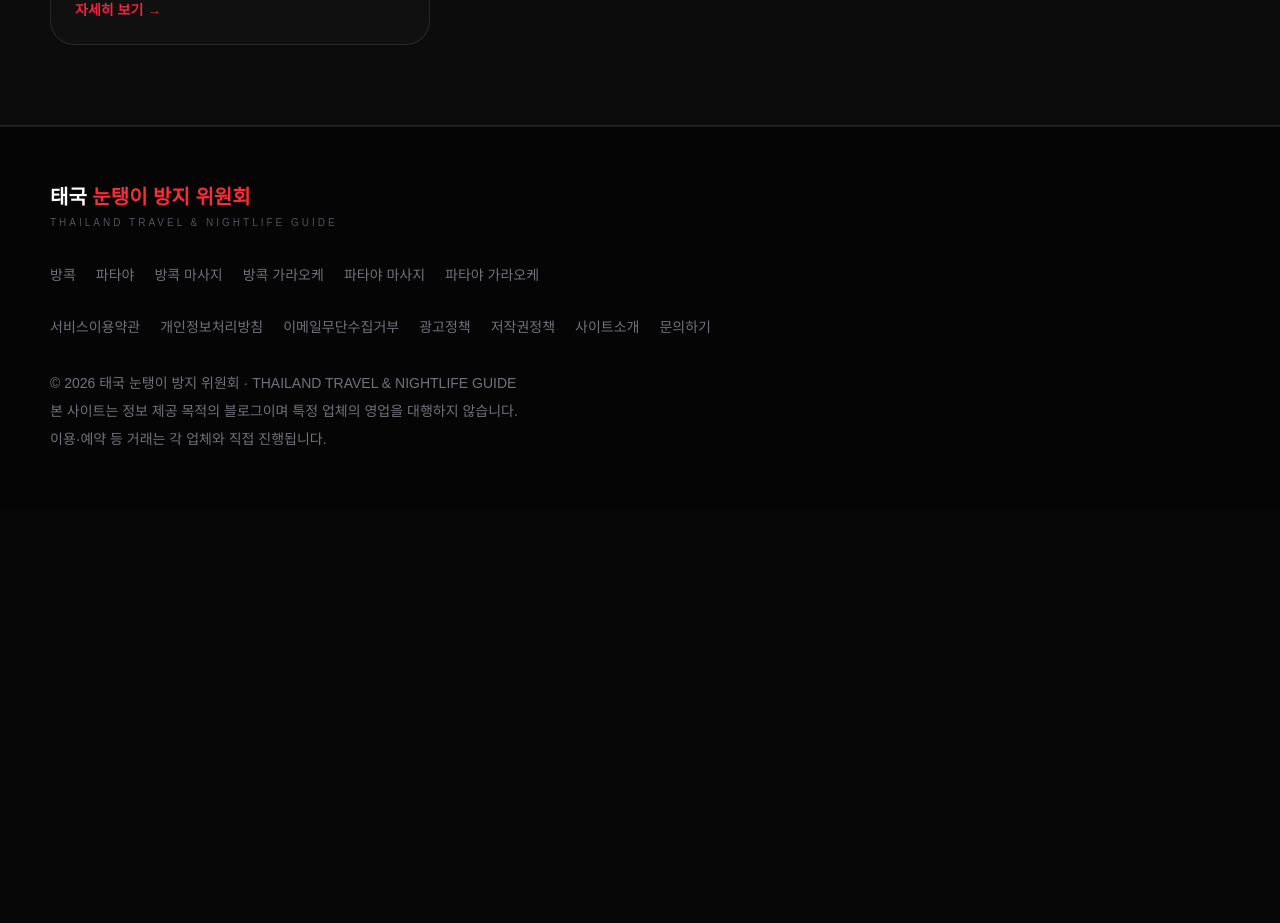
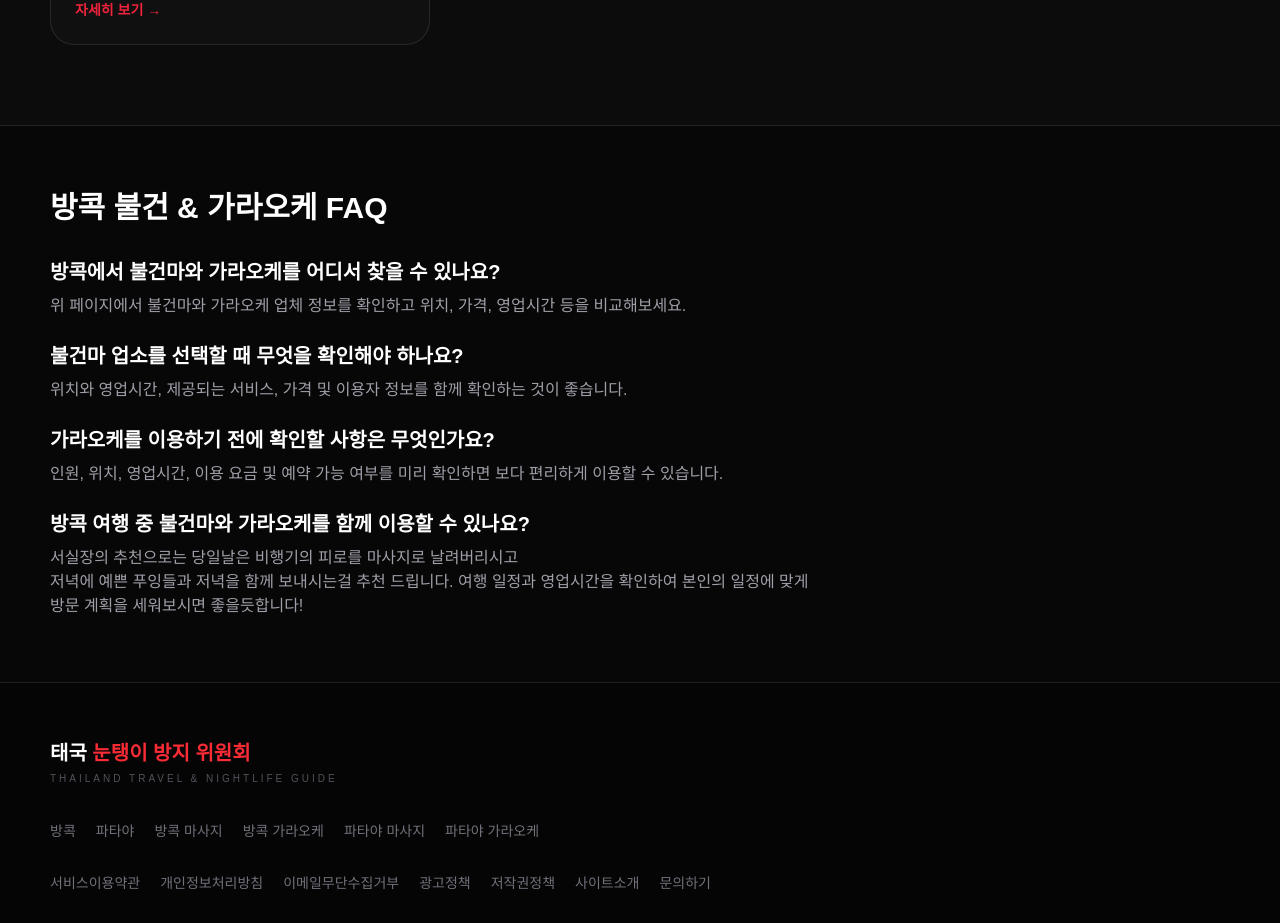
Before and after one commit to vietnam-nightlife/thailand-nightlife, a Next.js app: page /bangkok in a window 1280 px wide. Shown: the part 1860-2783 px from the top of the page. Before the commit the page ends 2369 px from the top, so only its background shows below. Built offline with nearby package versions, Linux system fonts and the light colour scheme.

Commit message:
Revise city page description and add FAQ section
Updated the description to include '불건마' alongside '가라오케' and added a new FAQ section addressing various inquiries related to both services.

```diff
--- a/app/[city]/page.tsx
+++ b/app/[city]/page.tsx
@@ -25,7 +25,7 @@ export async function generateMetadata({
 
   return {
     title: `${city.name} 유흥 가이드 | 태국 눈탱이 방지 위원회`,
-    description: `${city.name} 마사지와 가라오케 정보를 확인하고 가격, 위치, 영업시간 등 여행에 필요한 정보를 비교해보세요.`,
+    description: `${city.name} 불건마와 가라오케 정보를 확인하고 가격, 위치, 영업시간 등 여행에 필요한 정보를 비교해보세요.`,
   };
 }
 export default async function CityPage({ params }: { params: Promise<{ city: string }> }) {
@@ -73,6 +73,58 @@ export default async function CityPage({ params }: { params: Promise<{ city: str
           </div>
         </div>
       </section>
+              <section className="container py-16">
+          <div className="max-w-3xl">
+            <h2 className="text-3xl font-bold">
+              {city.name} 불건 & 가라오케 FAQ
+            </h2>
+
+            <div className="mt-8 space-y-6">
+              <div>
+                <h3 className="text-xl font-semibold">
+                  {city.name}에서 불건마와 가라오케를 어디서 찾을 수 있나요?
+                </h3>
+                <p className="mt-2 text-zinc-400">
+                  위 페이지에서 불건마와 가라오케 업체 정보를 확인하고
+                  위치, 가격, 영업시간 등을 비교해보세요.
+                </p>
+              </div>
+
+              <div>
+                <h3 className="text-xl font-semibold">
+                  불건마 업소를 선택할 때 무엇을 확인해야 하나요?
+                </h3>
+                <p className="mt-2 text-zinc-400">
+                  위치와 영업시간, 제공되는 서비스, 가격 및 이용자 정보를
+                  함께 확인하는 것이 좋습니다.
+                </p>
+              </div>
+
+              <div>
+                <h3 className="text-xl font-semibold">
+                  가라오케를 이용하기 전에 확인할 사항은 무엇인가요?
+                </h3>
+                <p className="mt-2 text-zinc-400">
+                  인원, 위치, 영업시간, 이용 요금 및 예약 가능 여부를 미리
+                  확인하면 보다 편리하게 이용할 수 있습니다.
+                </p>
+              </div>
+
+              <div>
+                <h3 className="text-xl font-semibold">
+                  {city.name} 여행 중 불건마와 가라오케를 함께 이용할 수 있나요?
+                </h3>
+                <p className="mt-2 text-zinc-400">
+                  서실장의 추천으로는 당일날은 비행기의 피로를 마사지로 날려버리시고
+                  <br />
+                  저녁에 예쁜 푸잉들과 저녁을 함께 보내시는걸 추천 드립니다.
+                  여행 일정과 영업시간을 확인하여 본인의 일정에 맞게
+                  방문 계획을 세워보시면 좋을듯합니다!
+                </p>
+              </div>
+            </div>
+          </div>
+        </section>
     </main>
   );
 }
```
